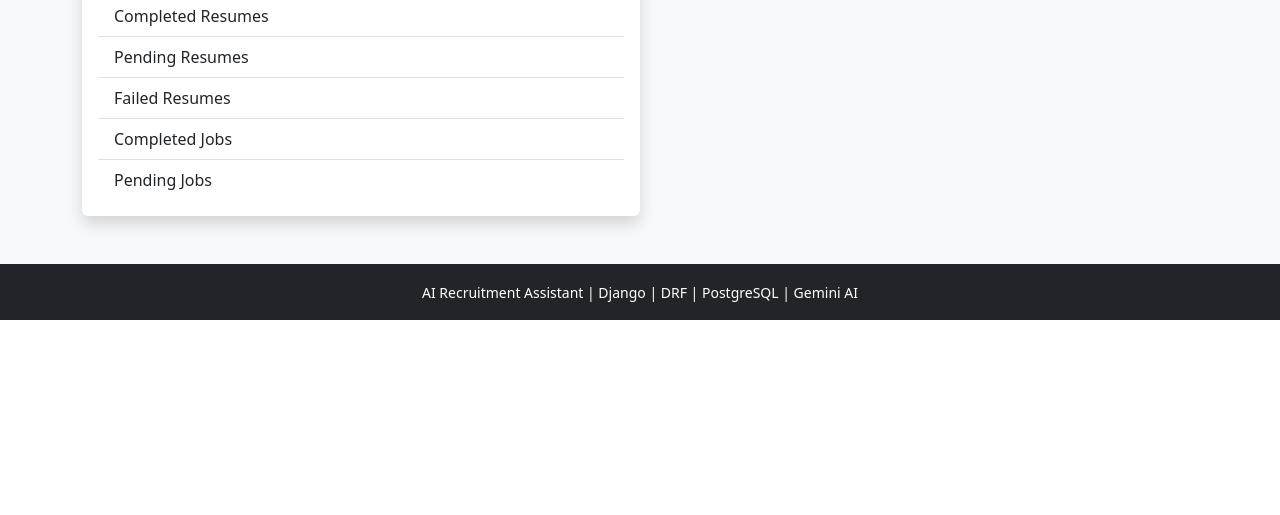
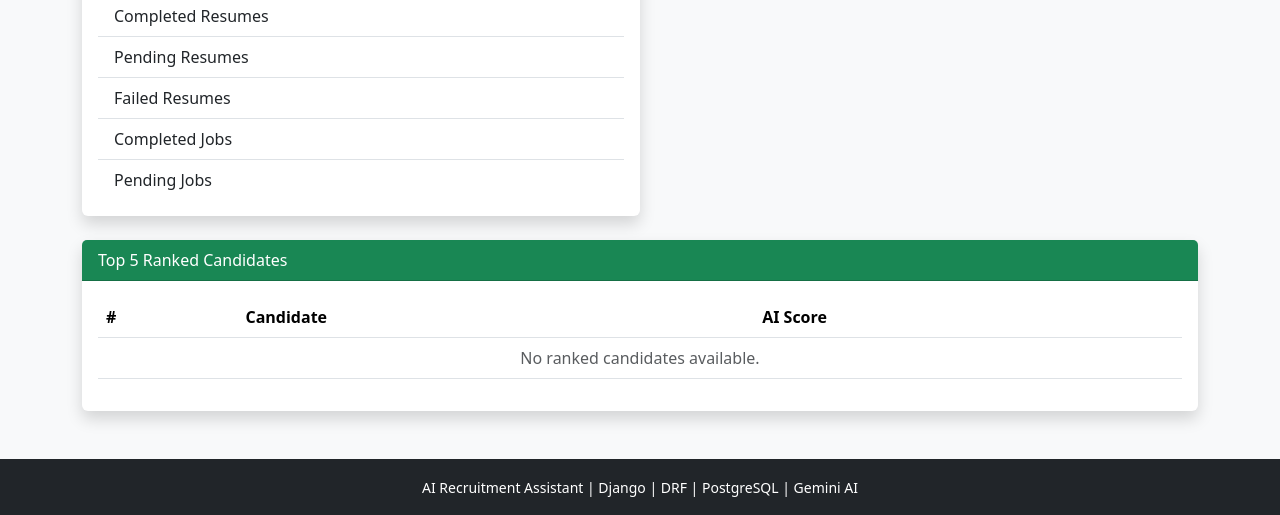
Before and after one commit to shuklaaanjaney/AI-Recruitment-Assistant, a Django app: page / in a window 1280 px wide. Shown: the part 925-1440 px from the top of the page. Before the commit the page ends 1245 px from the top, so only its background shows below. Run offline with Django 5.2, Linux system fonts and the light colour scheme.

Commit message:
Debug dashboard view

```diff
--- a/templates/dashboard/dashboard.html
+++ b/templates/dashboard/dashboard.html
@@ -228,4 +228,61 @@
     </div>
 
 </div>
+<div class="card shadow border-0 mt-4">
+
+    <div class="card-header bg-success text-white">
+        Top 5 Ranked Candidates
+    </div>
+
+    <div class="card-body">
+
+        <table class="table table-hover align-middle">
+
+            <thead>
+
+                <tr>
+                    <th>#</th>
+                    <th>Candidate</th>
+                    <th>AI Score</th>
+                </tr>
+
+            </thead>
+
+            <tbody>
+
+                {% for application in top_candidates %}
+
+                <tr>
+
+                    <td>{{ forloop.counter }}</td>
+
+                    <td>{{ application.candidate.name }}</td>
+
+                    <td>
+                        <span class="badge bg-success fs-6">
+                            {{ application.ai_score }}%
+                        </span>
+                    </td>
+
+                </tr>
+
+                {% empty %}
+
+                <tr>
+
+                    <td colspan="3" class="text-center text-muted">
+                        No ranked candidates available.
+                    </td>
+
+                </tr>
+
+                {% endfor %}
+
+            </tbody>
+
+        </table>
+
+    </div>
+
+</div>
 {% endblock %}
```
